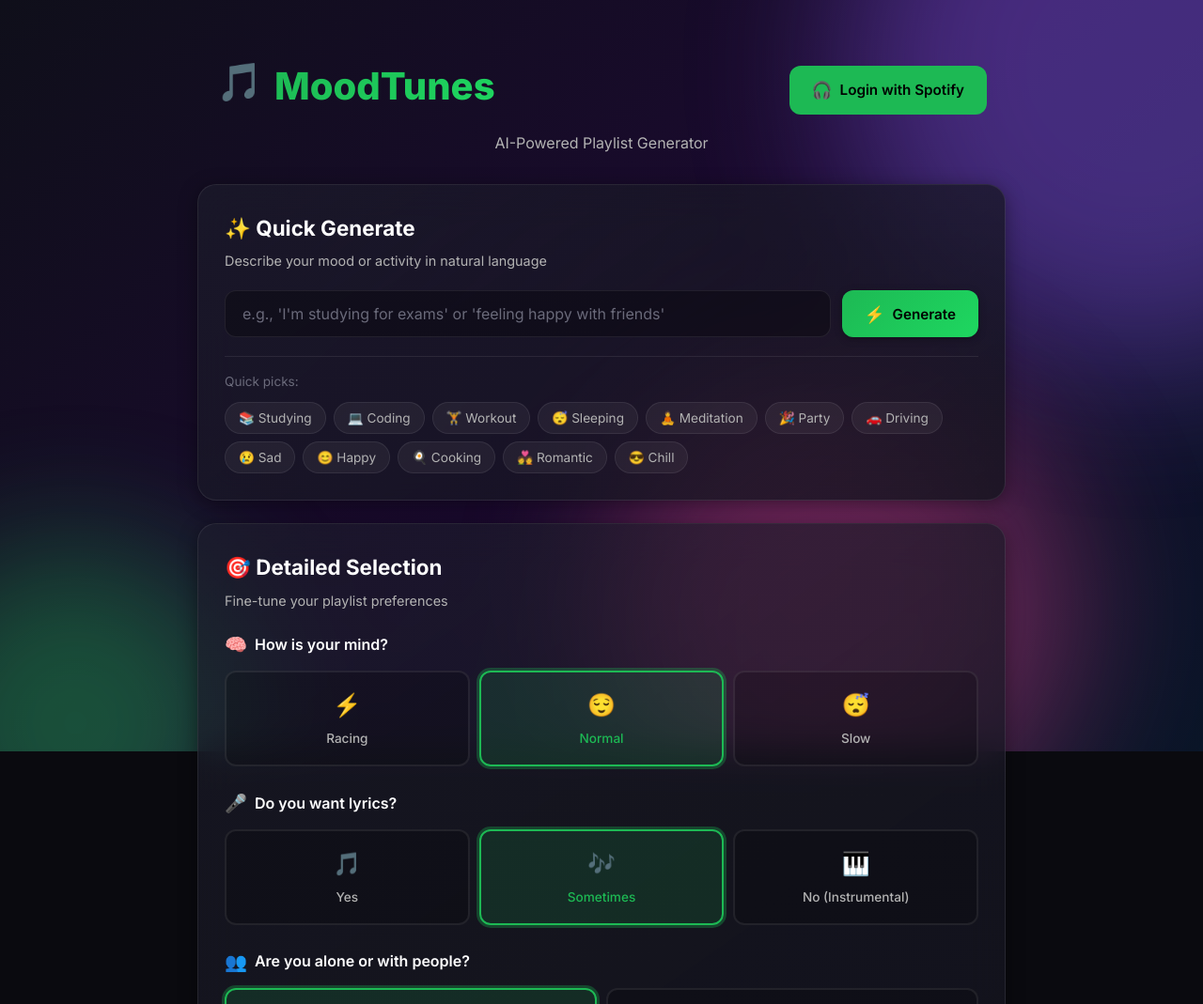
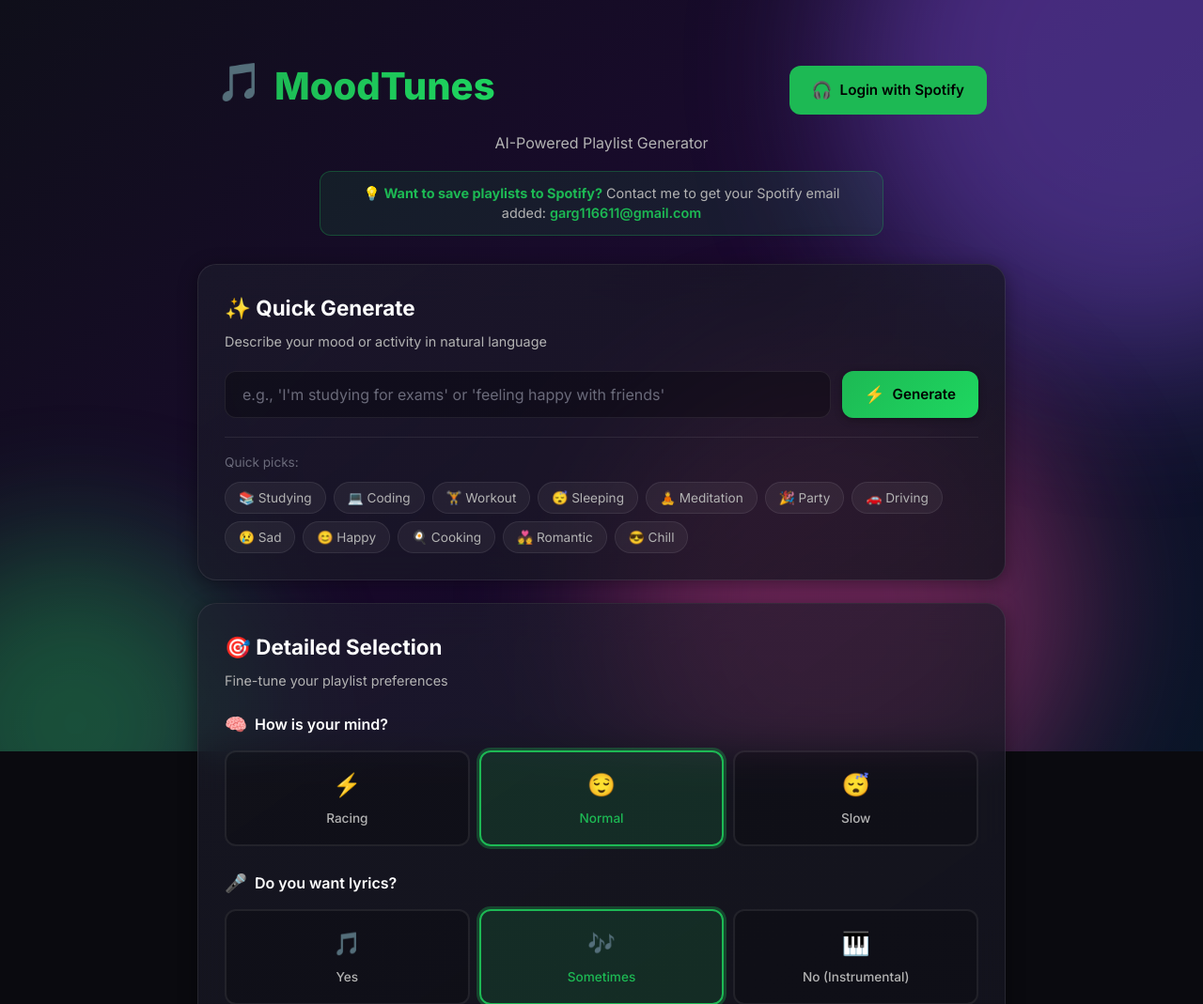
Before and after one commit to garg116611-debug/ai-playlist-generator, a FastAPI app: page / in a window 1280 px wide. Shown: the top 1069 px of the page at 94% size. Run offline with FastAPI, Linux system fonts and the light colour scheme; data that the repository does not hold is empty.

Commit message:
Add contact notice for Spotify email access

```diff
--- a/static/style.css
+++ b/static/style.css
@@ -279,6 +279,40 @@
 .save-feedback.error {
     color: #ef4444;
     background: rgba(239, 68, 68, 0.1);
+}
+
+/* ---------- Access Notice ---------- */
+.access-notice {
+    margin-top: 16px;
+    padding: 12px 20px;
+    background: rgba(29, 185, 84, 0.1);
+    border: 1px solid rgba(29, 185, 84, 0.3);
+    border-radius: var(--radius-md);
+    max-width: 600px;
+    margin-left: auto;
+    margin-right: auto;
+}
+
+.access-notice p {
+    color: var(--text-secondary);
+    font-size: 0.9rem;
+    margin: 0;
+    line-height: 1.5;
+}
+
+.access-notice strong {
+    color: var(--primary);
+}
+
+.contact-link {
+    color: var(--primary);
+    text-decoration: none;
+    font-weight: 600;
+    transition: var(--transition-fast);
+}
+
+.contact-link:hover {
+    text-decoration: underline;
 }
 
 /* ---------- Glass Card ---------- */
--- a/templates/index.html
+++ b/templates/index.html
@@ -44,6 +44,14 @@
                 </div>
             </div>
             <p class="tagline">AI-Powered Playlist Generator</p>
+
+            <!-- Spotify Access Notice -->
+            <div class="access-notice">
+                <p>💡 <strong>Want to save playlists to Spotify?</strong>
+                    Contact me to get your Spotify email added:
+                    <a href="mailto:garg116611@gmail.com" class="contact-link">garg116611@gmail.com</a>
+                </p>
+            </div>
         </header>
 
         <!-- Main Content -->
```
